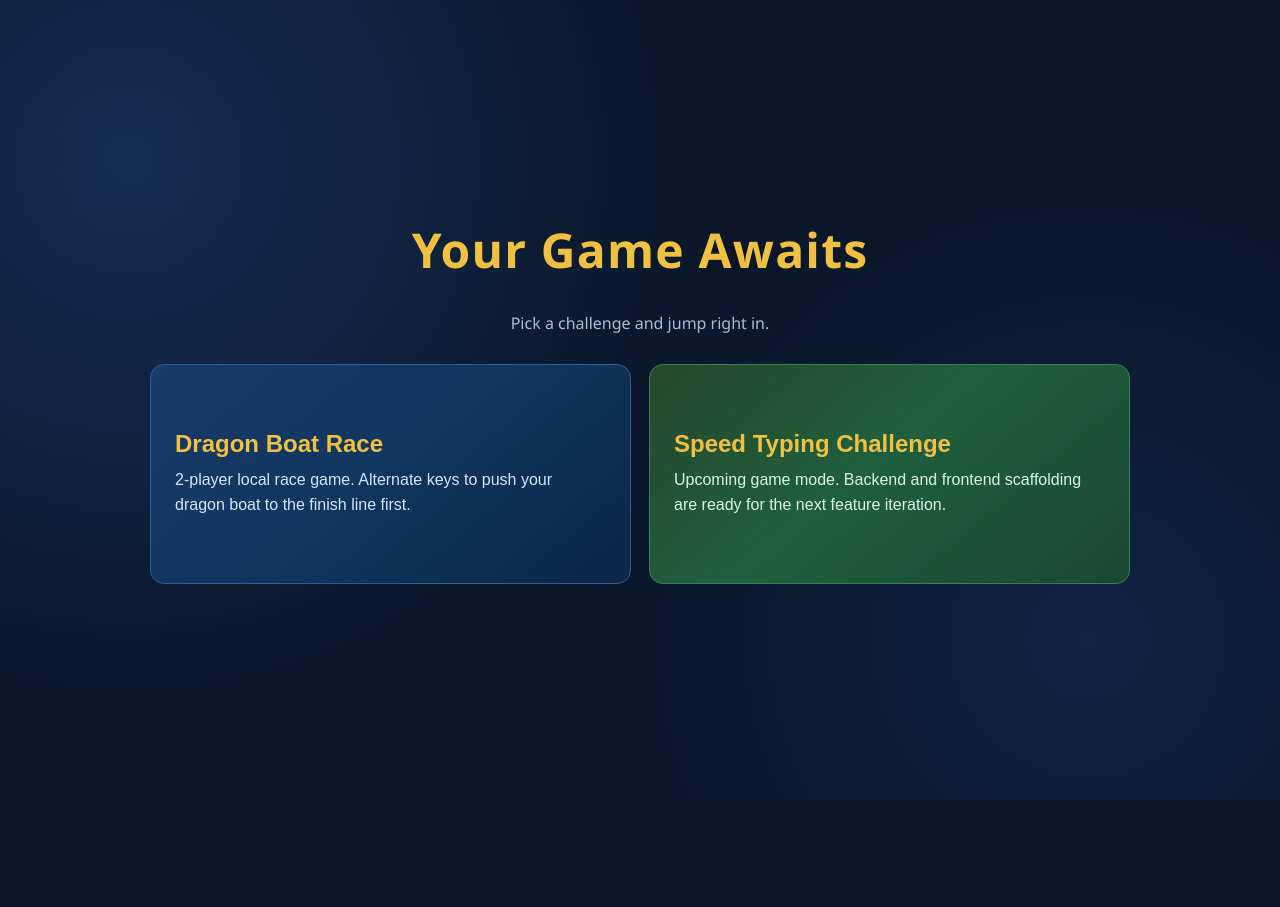
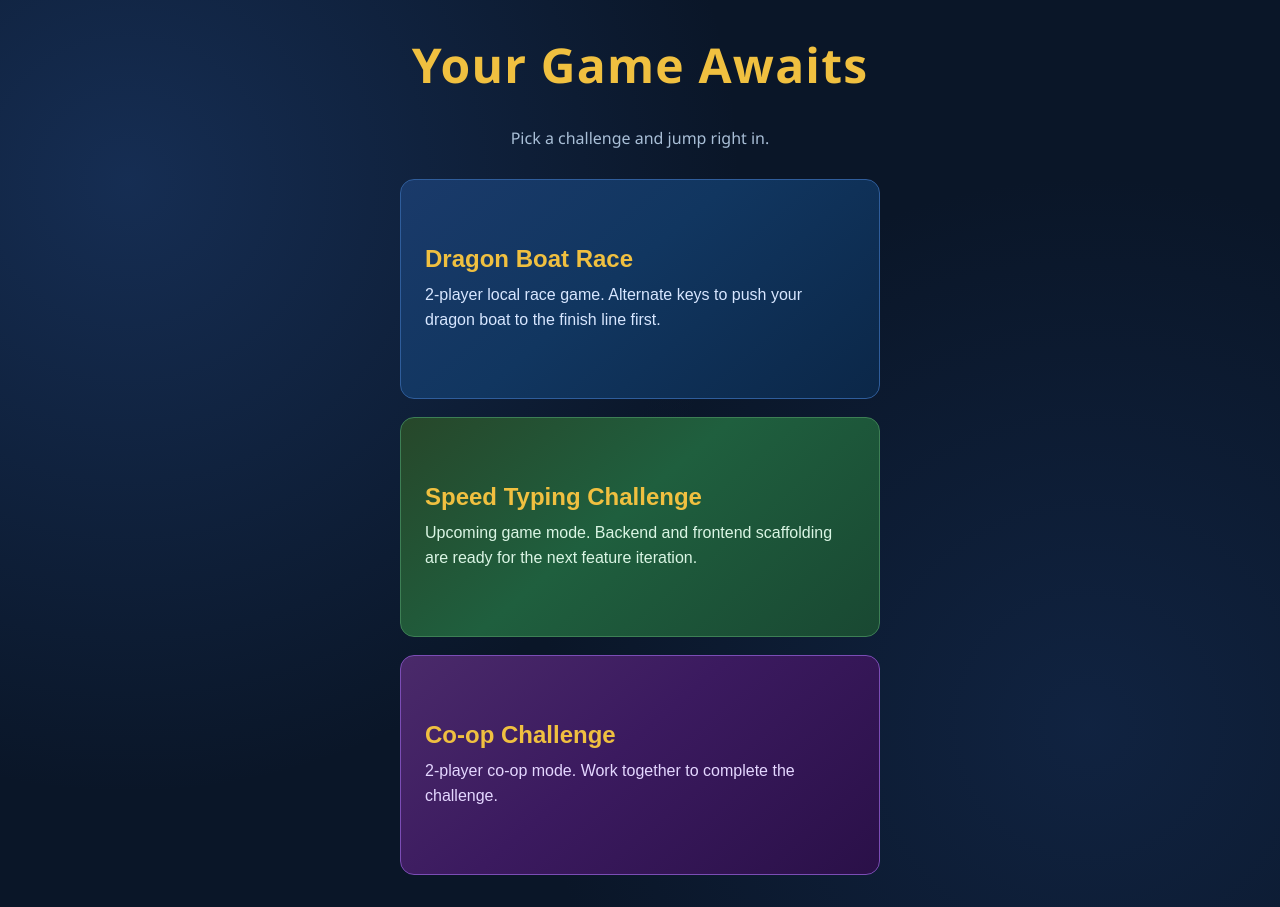
Before and after one commit to morrisHsuOSP/my-awesome-dragon-boat, a React (Vite) app in the folder frontend/: page / in a window 1280 px wide. Before the commit the page ends 800 px from the top, so only its background shows below. Built offline with nearby package versions, Linux system fonts and the light colour scheme; no server answers.

Commit message:
feat: add entry to co-op-challenge

```diff
--- /dev/null
+++ b/frontend/src/games/coOpChallenge/pages/CoOpChallengePage.tsx
@@ -0,0 +1,47 @@
+import { useState } from 'react'
+import { useNavigate } from 'react-router-dom'
+
+export default function CoOpChallengePage() {
+  const navigate = useNavigate()
+  const [p1, setP1] = useState('')
+  const [p2, setP2] = useState('')
+  const [error, setError] = useState('')
+
+  async function handleStart() {
+    setError('')
+    const name1 = p1.trim()
+    const name2 = p2.trim()
+
+    if (!name1 || !name2) {
+      setError('Both player names are required.')
+      return
+    }
+
+    if (name1 === name2) {
+      setError('Player names must be different.')
+      return
+    }
+
+    navigate('/games/co-op-challenge/play', { state: { p1: name1, p2: name2 } })
+  }
+
+  return (
+    <div style={{ display: 'flex', flexDirection: 'column', alignItems: 'center', justifyContent: 'flex-start', minHeight: '100vh', gap: 24, paddingTop: 48 }}>
+      <h1>Co-op Challenge</h1>
+      <p style={{ color: '#a9bfd7' }}>2-player co-op mode. Work together to complete the challenge.</p>
+      <div style={{ display: 'flex', flexDirection: 'column', gap: 12, width: 320 }}>
+        <label>Player 1 name</label>
+        <input value={p1} onChange={e => setP1(e.target.value)} placeholder="e.g. Alice" maxLength={20} />
+        <label>Player 2 name</label>
+        <input value={p2} onChange={e => setP2(e.target.value)} placeholder="e.g. Bob" maxLength={20} />
+        {error && <p style={{ color: '#f55' }}>{error}</p>}
+        <button style={{ background: '#f0c040', color: '#000', marginTop: 8 }} onClick={handleStart}>
+          Start Co-op
+        </button>
+        <button style={{ background: '#24334f', color: '#fff' }} onClick={() => navigate('/')}>
+          Back To Game Hub
+        </button>
+      </div>
+    </div>
+  )
+}
--- a/frontend/src/main.tsx
+++ b/frontend/src/main.tsx
@@ -6,6 +6,7 @@ import DragonBoatHomePage from './games/dragonBoat/pages/DragonBoatHomePage'
 import DragonBoatGamePage from './games/dragonBoat/pages/DragonBoatGamePage'
 import DragonBoatLeaderboardPage from './games/dragonBoat/pages/DragonBoatLeaderboardPage'
 import SpeedTypingPage from './games/speedTyping/pages/SpeedTypingPage'
+import CoOpChallengePage from './games/coOpChallenge/pages/CoOpChallengePage'
 import './index.css'
 
 ReactDOM.createRoot(document.getElementById('root')!).render(
@@ -17,6 +18,7 @@ ReactDOM.createRoot(document.getElementById('root')!).render(
         <Route path="/games/dragon-boat/play" element={<DragonBoatGamePage />} />
         <Route path="/games/dragon-boat/leaderboard" element={<DragonBoatLeaderboardPage />} />
         <Route path="/games/speed-typing" element={<SpeedTypingPage />} />
+        <Route path="/games/co-op-challenge" element={<CoOpChallengePage />} />
       </Routes>
     </BrowserRouter>
   </React.StrictMode>
--- a/frontend/src/pages/HomePage.tsx
+++ b/frontend/src/pages/HomePage.tsx
@@ -21,11 +21,10 @@ export default function HomePage() {
         Pick a challenge and jump right in.
       </p>
 
-      <div style={{ display: 'flex', gap: 18, width: 'min(980px, 100%)', flexWrap: 'wrap', justifyContent: 'center' }}>
+      <div style={{ display: 'flex', flexDirection: 'column', gap: 18, width: 'min(480px, 100%)' }}>
         <button
           onClick={() => navigate('/games/dragon-boat')}
           style={{
-            flex: '1 1 320px',
             minHeight: 220,
             textAlign: 'left',
             padding: 24,
@@ -44,7 +43,6 @@ export default function HomePage() {
         <button
           onClick={() => navigate('/games/speed-typing')}
           style={{
-            flex: '1 1 320px',
             minHeight: 220,
             textAlign: 'left',
             padding: 24,
@@ -59,6 +57,24 @@ export default function HomePage() {
             Upcoming game mode. Backend and frontend scaffolding are ready for the next feature iteration.
           </p>
         </button>
+
+        <button
+          onClick={() => navigate('/games/co-op-challenge')}
+          style={{
+            minHeight: 220,
+            textAlign: 'left',
+            padding: 24,
+            borderRadius: 14,
+            background: 'linear-gradient(140deg, #4a2a6a 0%, #3b1a5f 45%, #2a1048 100%)',
+            color: '#fff',
+            border: '1px solid #7b4db5',
+          }}
+        >
+          <h2 style={{ marginBottom: 10 }}>Co-op Challenge</h2>
+          <p style={{ color: '#e4d7ff', lineHeight: 1.55, fontWeight: 500 }}>
+            2-player co-op mode. Work together to complete the challenge.
+          </p>
+        </button>
       </div>
     </div>
   )
```
